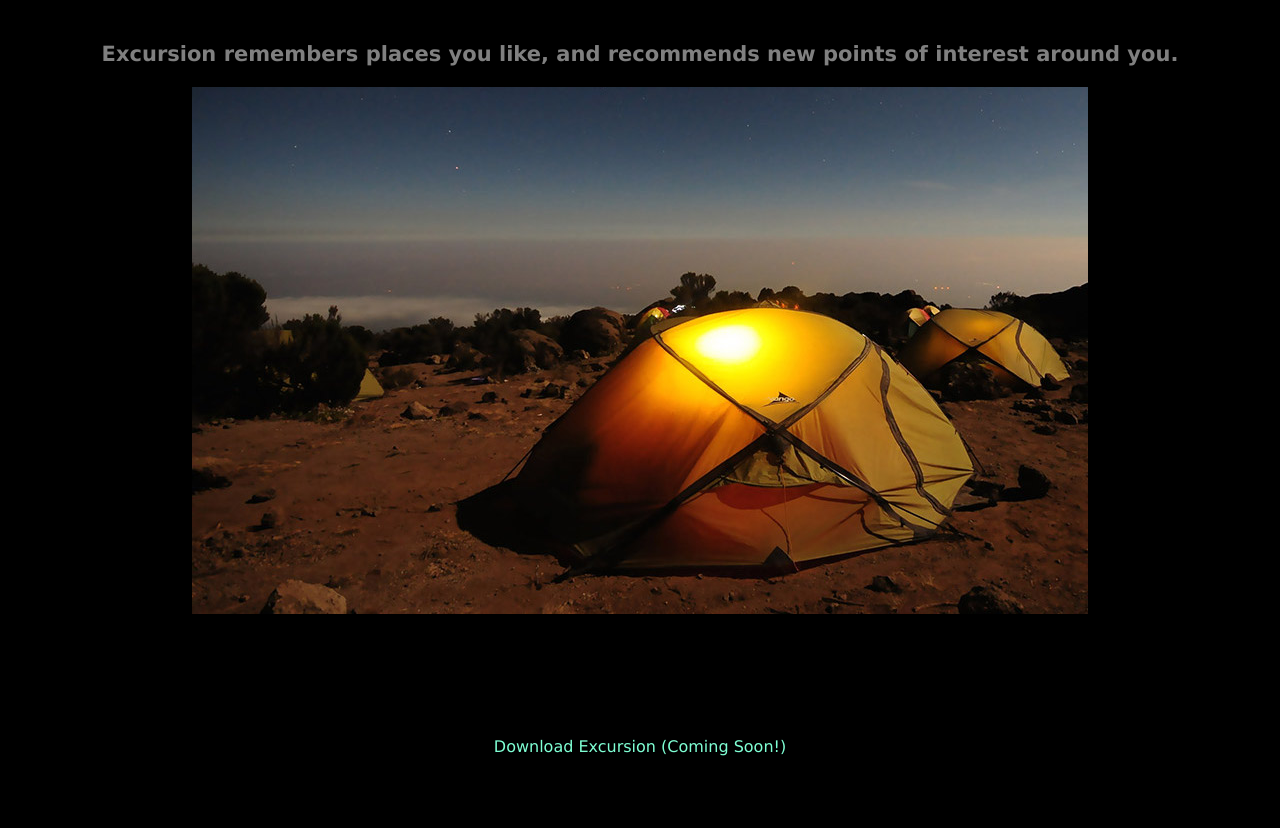
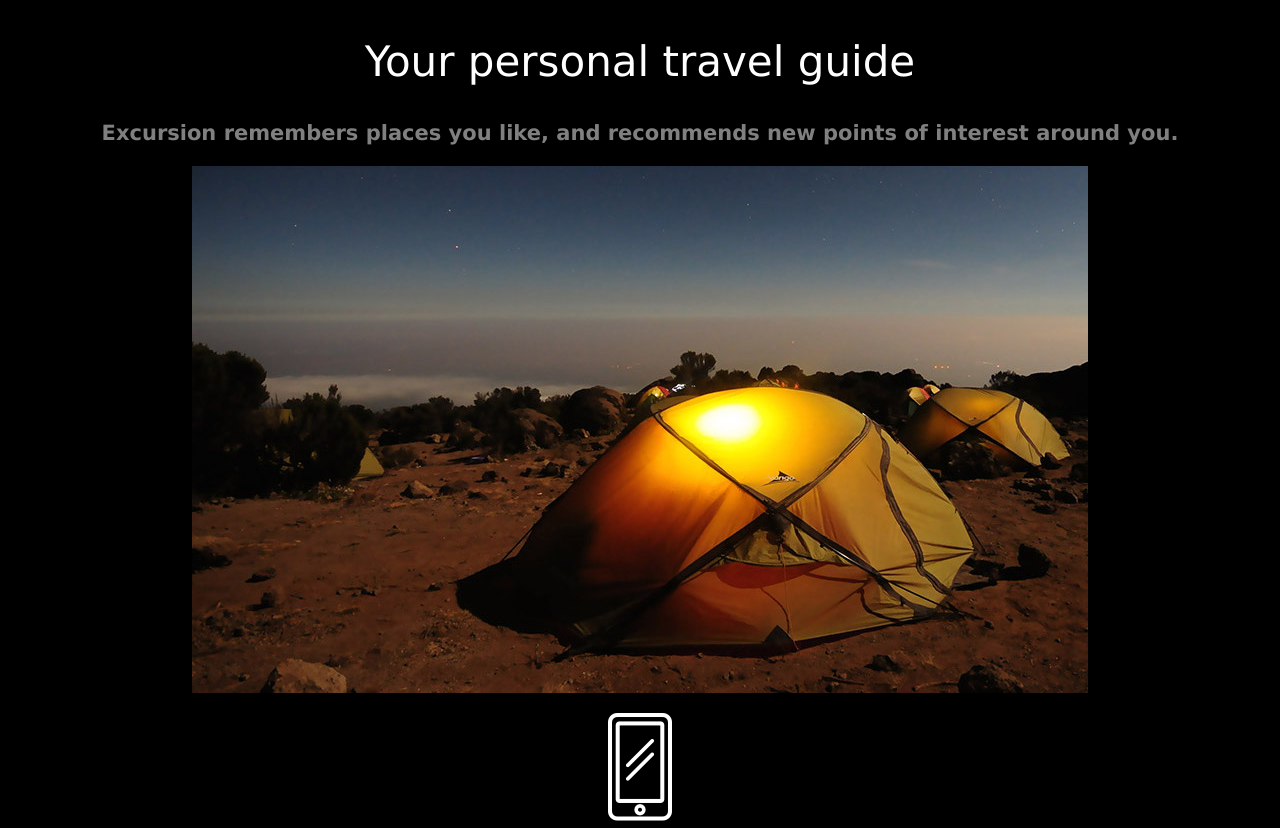
Before and after one commit to tobby1kenobi/excursion, a plain HTML site: page index.html in a window 1280 px wide. Shown: the part 312-1140 px from the top of the page. Before the commit the page ends 1084 px from the top, so only its background shows below. Drawn offline with Linux system fonts and the light colour scheme.

Commit message:
all apart fotter

```diff
--- a/index.html
+++ b/index.html
@@ -16,13 +16,11 @@
      <video src="resources/videos/excursion.mp4" autoplay>
    </div>
 
-   <div class="camp"
-   <h2>You personal travel guide</h2>
+   <h2>Your personal travel guide</h2>
    <h3>Excursion remembers places you like, and recommends new points of interest around you.</h3>
      <p><img src="resources/images/camp.jpg"></p>
-   </div>
 
-
+     <p><img src="resources/images/phone.png"></p>
   <h2>Coming Soon for iPhone and Android</h2>
 
 
--- a/resources/css/style.css
+++ b/resources/css/style.css
@@ -16,6 +16,7 @@ h1 {
 h2 {
   font-weight: 300;
   font-size: 42px;
+  color: white;
 }
 
 h3 {
```
